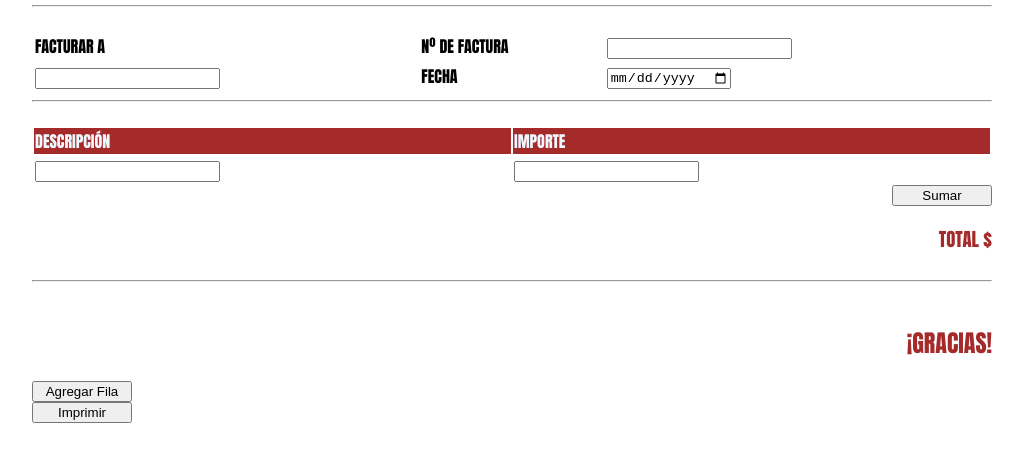
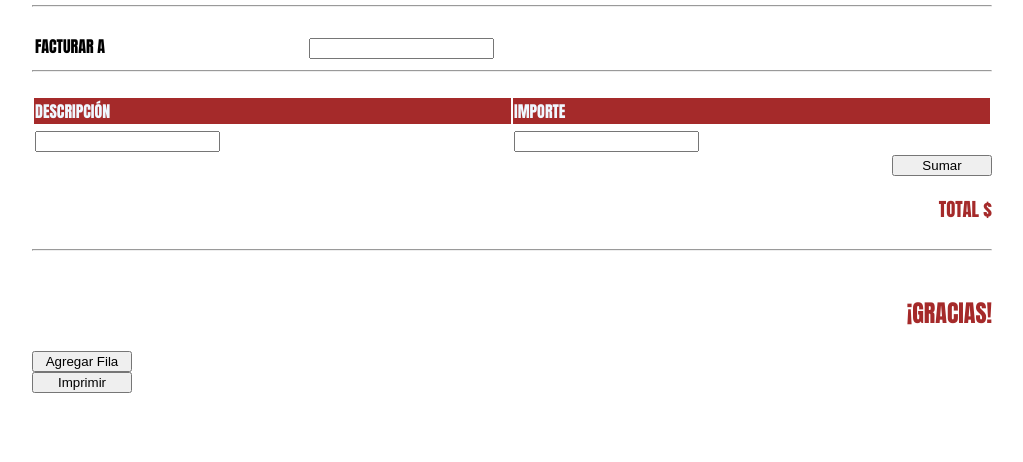
Before and after one commit to AndresCardoso30/boleta_saura, a plain HTML site: page index.html in a window 1280 px wide. Shown: the part 158-620 px from the top of the page, without its empty margins (96-1119 px from the left). Drawn offline with Linux system fonts and the light colour scheme.

Commit message:
Segundo commit

```diff
--- a/index.html
+++ b/index.html
@@ -25,7 +25,7 @@
             }
 
             body {
-                font-size: 35px;
+                font-size: 25px;
             }
 
             input {
@@ -53,13 +53,8 @@
     <table style="margin-left: 10%; margin-right: 10%;">
         <tr>
             <td>FACTURAR A</td>
-            <td>Nº DE FACTURA</td>
-            <td><input type="number" name="" id=""></td>
-        </tr>
-        <tr>
+            <td></td>
             <td><input type="text" name="" id=""></td>
-            <td>FECHA</td>
-            <td><input type="date" name="" id=""></td>
         </tr>
     </table>
 </div>
```
